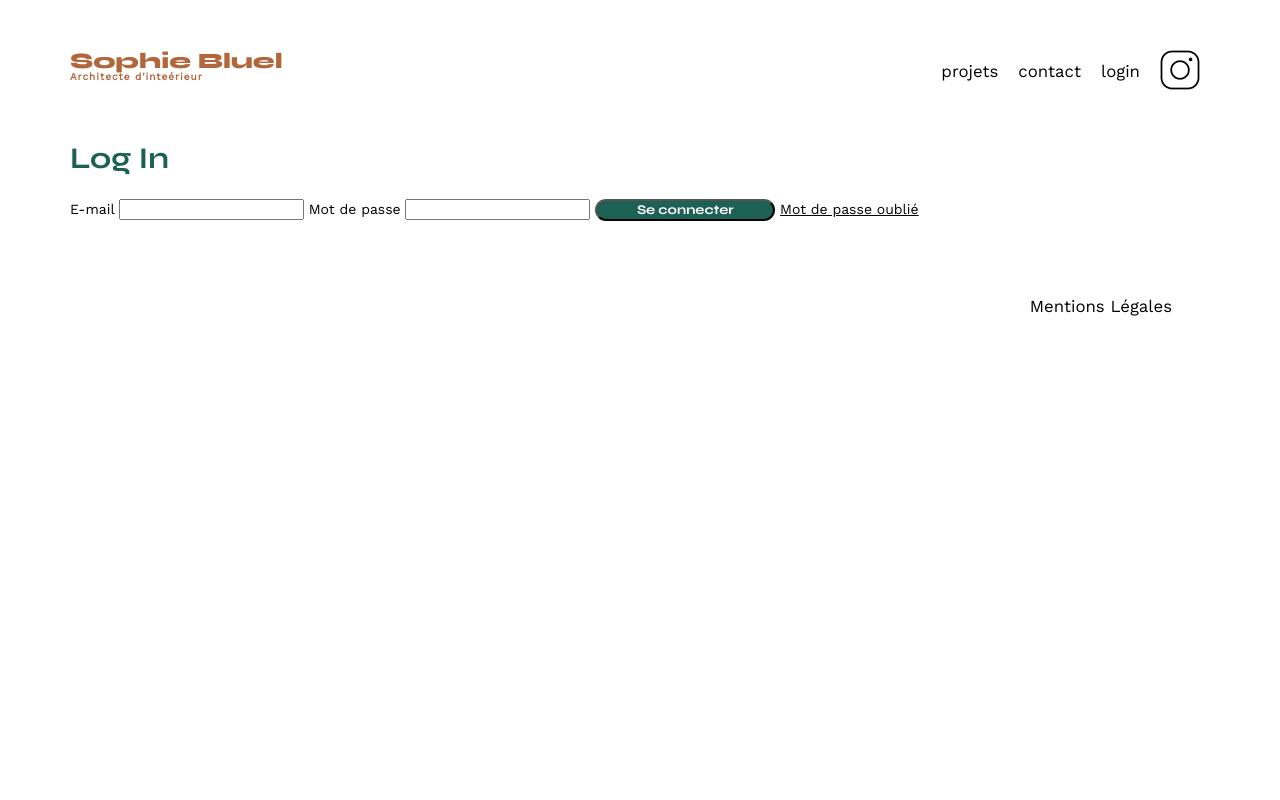
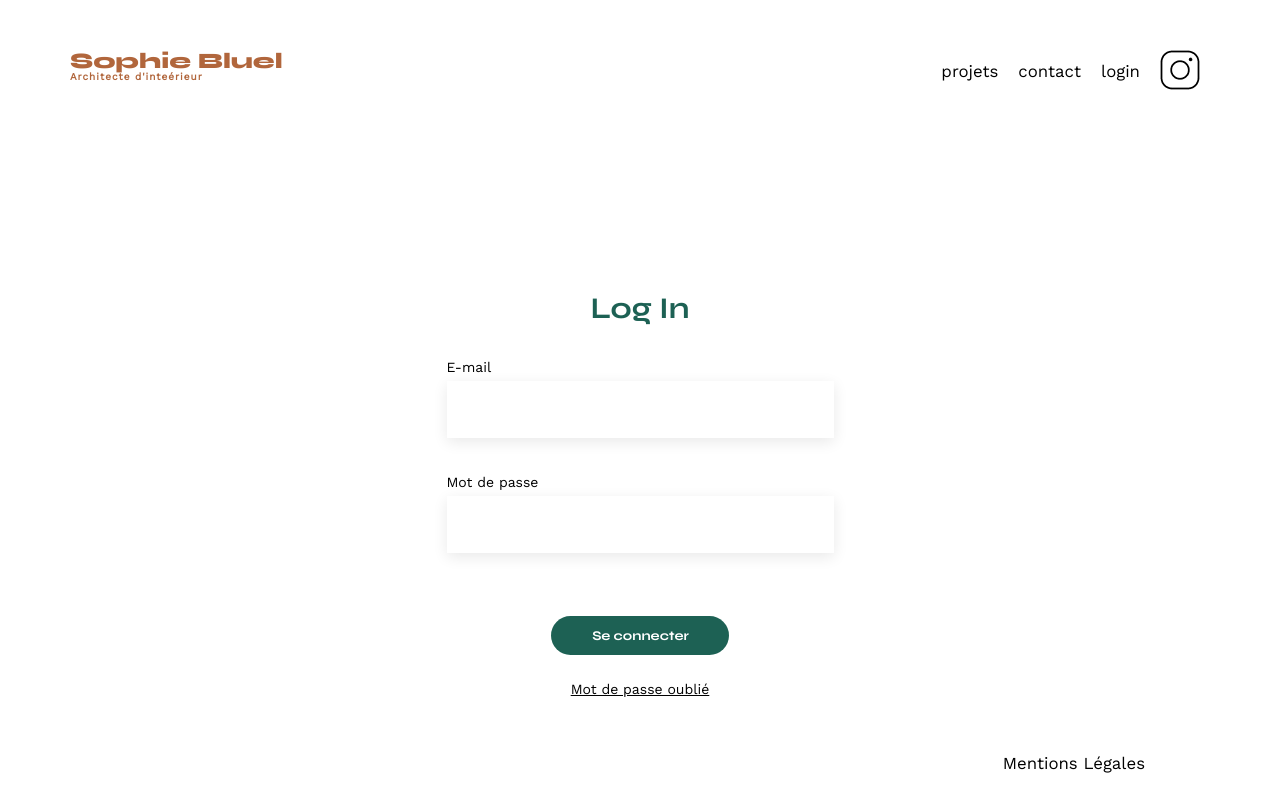
Before and after one commit to Nadau07/Architecte-SophieBluel, a plain HTML site: page FrontEnd/login.html in a window 1280 px wide. Drawn offline with nearby package versions, Linux system fonts and the light colour scheme.

Commit message:
Création de la page Login effectuée

```diff
--- a/FrontEnd/api.js
+++ b/FrontEnd/api.js
@@ -18,4 +18,6 @@ async function Categories(){
     const data2 = await response2.json()
     console.log(data2)
     return data2
+
+    document.querySelector('#filter').src =data2.url
 }
--- a/FrontEnd/assets/style.css
+++ b/FrontEnd/assets/style.css
@@ -174,23 +174,63 @@ margin: auto;
 	box-shadow: 0px 4px 14px rgba(0, 0, 0, 0.09);
 }
 
+footer nav ul {
+	display: flex;
+	justify-content: flex-end;
+	margin: 2em
+}
+
+/***CSS PAGE LOGIN***/
+
+#login {
+	display: flex;
+	flex-direction: column;
+	align-items: center;
+}
+#login h2{
+	margin-bottom:37px;
+	margin-top: 150px;
+	text-align: center;
+}
+
+#login label{
+	padding-bottom: 7px;
+}
+.form-input{
+	margin-bottom: 37px;
+	box-shadow: 0px 4px 14px rgba(0, 0, 0, 0.09);
+	width: 379px;
+	height:51px;
+	border-color: transparent;
+}
+
+.Form-mail , .Form-password, .Form-btn{
+	display:flex;
+	flex-direction: column;
+}
+
 input[type="submit"]{
 	font-family: 'Syne';
 	font-weight: 700;
 	color: white;
 	background-color: #1D6154;
 	margin : 2em auto ;
-	width: 180px;
+	border-radius: 60px ;
+	padding: 10px 38px 9px 39px;
+	border-color: transparent;
+
+}
+.MDP-oubli{
+	color:black;
 	text-align: center;
-	border-radius: 60px ;
+}
+.footer-login{
+position: fixed;
+left:0;
+bottom:0;
+width: 100%;
 }
 
-.MDP-oubli{
-	color:black;
+.footer-login li{
+	padding-right: 107px;
 }
-
-footer nav ul {
-	display: flex;
-	justify-content: flex-end;
-	margin: 2em
-}
--- a/FrontEnd/login.html
+++ b/FrontEnd/login.html
@@ -26,19 +26,21 @@
 
     <section id="login">
         <h2>Log In</h2>
+		<form id="loginForm">
 
-        <from id="formulaire-id">
+			<div class="Form-mail">
+            <label for="email">E-mail</label>
+            <input class="form-input" type="email" name="email" id="email" required>
+			</div>
 
-            <label for="email">E-mail</label>
-            <input type="email" name="email" id="email" required>
-
-
+			<div class="Form-password">
             <label for="password">Mot de passe</label>
-            <input type="password" name="password" id="password" required >
-
-            <input type="submit" value="Se connecter">
+            <input class="form-input" type="password" name="password" id="password" required >
+			</div>
+			<div class="Form-btn">
+			<input type="submit" value="Se connecter">
             <a class="MDP-oubli" href="#">Mot de passe oublié</a>
-
+			</div>
         </from>
 
 
@@ -47,7 +49,7 @@
 
 </main>
 
-<footer>
+<footer class="footer-login">
 	<nav>
 		<ul>
 			<li>Mentions Légales</li>
```
